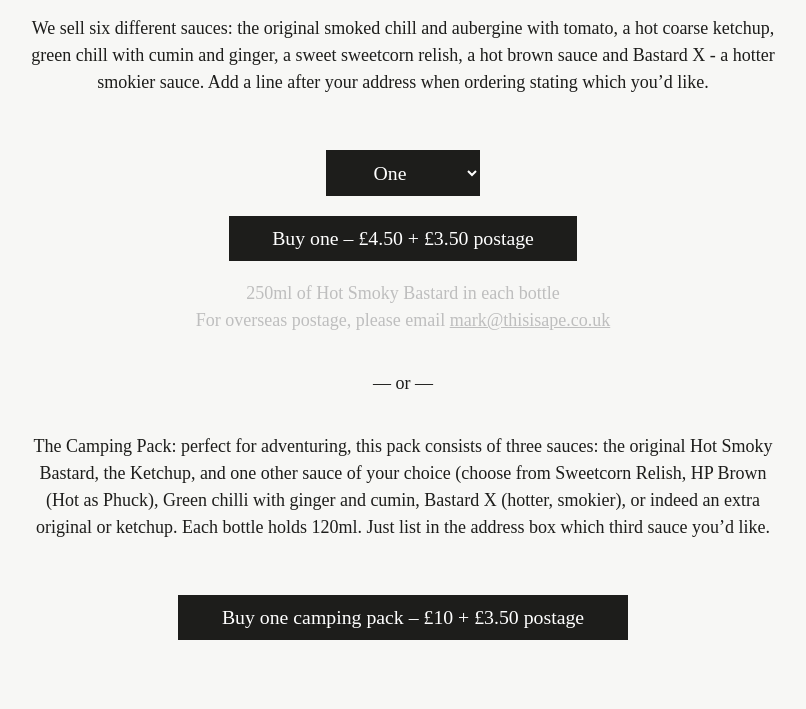
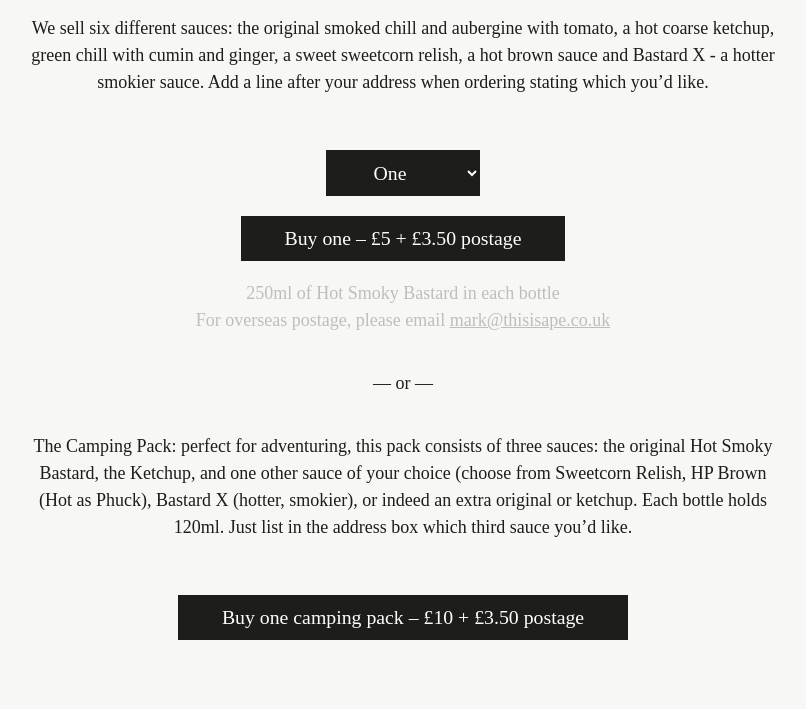
Before and after one commit to EMT/hot-smoky-minisite, a plain HTML site: page index.html in a window 1280 px wide. Shown: the part 666-1375 px from the top of the page, without its empty margins (237-1043 px from the left). Drawn offline with nearby package versions, Linux system fonts and the light colour scheme.

Commit message:
Prices update and copy edit.

```diff
--- a/index.html
+++ b/index.html
@@ -44,16 +44,16 @@
 					<option value="5">Five</option>
 				</select>
 
-				<input type="hidden" name="amount" id="amount" value="800" />
+				<input type="hidden" name="amount" id="amount" value="850" />
 
 				<input id="buy-btn"
 				type="submit"
-				value="Buy one – £4.50 + £3.50 postage"
+				value="Buy one – £5 + £3.50 postage"
 				data-key="pk_live_AdXwYBkfVldH7A0RB5uVo7eE"
 				data-amount="800"
 				data-currency="gbp"
 				data-name="Hot Smoky Bastard"
-				data-description="£4.50 for some damn good hotsauce."
+				data-description="£5 for some damn good hotsauce."
 				data-billingAddress="true"
 				class="buy-me"
 				/>
@@ -64,7 +64,7 @@
 
 			<p style="margin-top: 2em;"> — or — </p>
 
-			<p style="margin-top: 2em;">The Camping Pack: perfect for adventuring, this pack consists of three sauces: the original Hot Smoky Bastard, the Ketchup, and one other sauce of your choice (choose from Sweetcorn Relish, HP Brown (Hot as Phuck), Green chilli with ginger and cumin, Bastard X (hotter, smokier), or indeed an extra original or ketchup. Each bottle holds 120ml. Just list in the address box which third sauce you’d like.</p>
+			<p style="margin-top: 2em;">The Camping Pack: perfect for adventuring, this pack consists of three sauces: the original Hot Smoky Bastard, the Ketchup, and one other sauce of your choice (choose from Sweetcorn Relish, HP Brown (Hot as Phuck), Bastard X (hotter, smokier), or indeed an extra original or ketchup. Each bottle holds 120ml. Just list in the address box which third sauce you’d like.</p>
 
 			<form action="/stripe.php" method="post">
 				<input type="hidden" name="amount" id="amount-camping" value="1350" />
--- a/js/bootstrap.js
+++ b/js/bootstrap.js
@@ -31,7 +31,7 @@ $(document).ready(function() {
 
 	$('#qty-select').on('change', function(e) {
 		var qty = $(this).val(),
-			amt = qty * 450,
+			amt = qty * 500,
 			postage = 350,
 			vals = ['one', 'two', 'three', 'four', 'five'];
 
```
